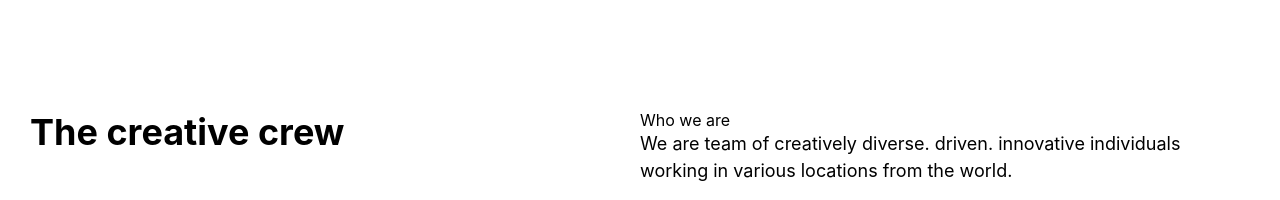
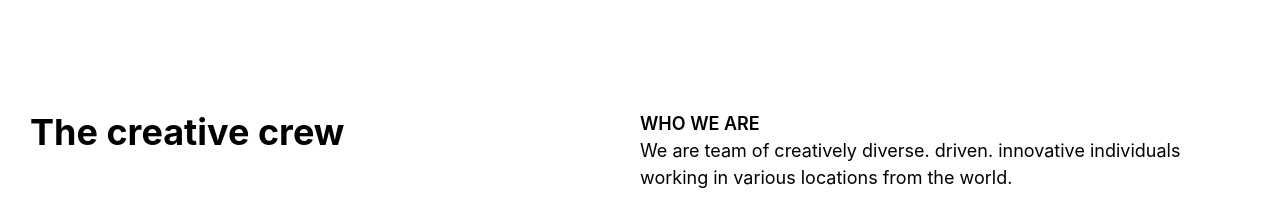
Before and after one commit to eduardomacetas/my-team-page, a React (Create React App) app: page / in a window 1280 px wide. Shown: the top 200 px of the page. Built offline with nearby package versions, Linux system fonts and the light colour scheme.

Commit message:
Code formatting

```diff
--- a/src/Components/Subtitle/Subtitle.jsx
+++ b/src/Components/Subtitle/Subtitle.jsx
@@ -1,13 +1,9 @@
-import React from 'react'
-import './Subtitle.css'
+import React from "react";
+import "./Subtitle.css";
 
 class Subtitle extends React.Component {
   render() {
-    return (
-      <div>
-        {this.props.subtitle}
-      </div>
-    )
+    return <div className="subtitle">{this.props.subtitle}</div>;
   }
 }
 
```
